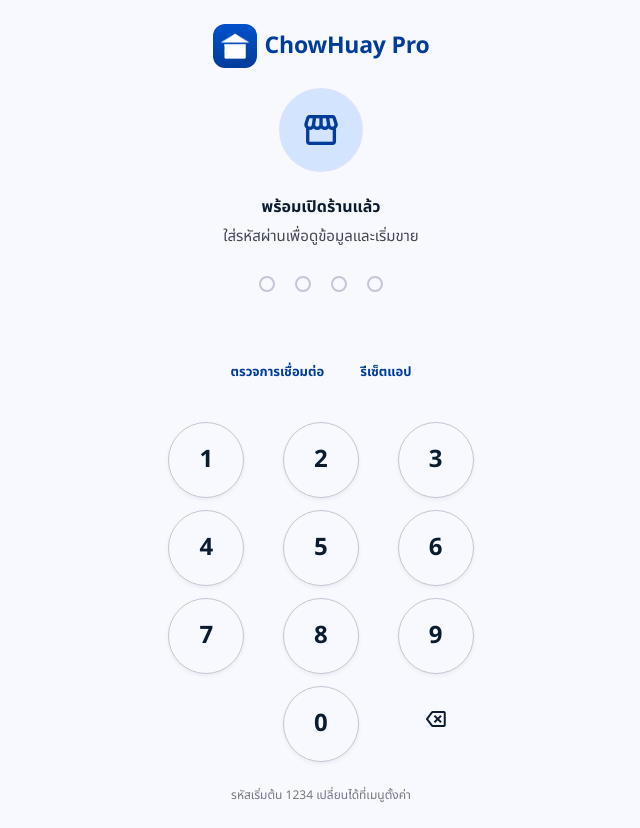
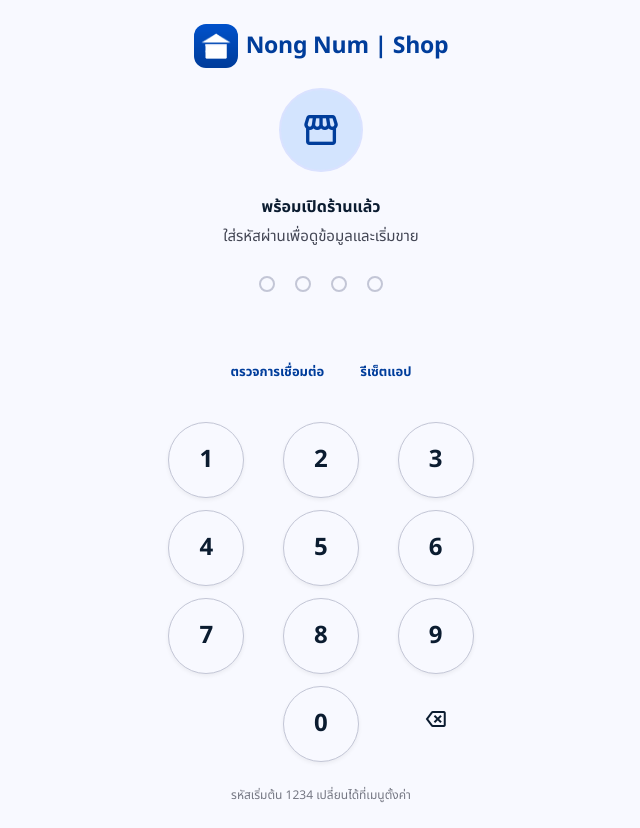
Before and after one commit to 696051000094-glitch/NumShopTest, a website: page index.html in a window 1280 px wide. Shown: the whole page, without its empty margins (319-959 px from the left). Drawn offline with nearby package versions, Linux system fonts and the light colour scheme; no server answers.

Commit message:
Update index.html

```diff
--- a/index.html
+++ b/index.html
@@ -9,7 +9,7 @@
   <meta name="apple-mobile-web-app-capable" content="yes">
   <meta name="apple-mobile-web-app-status-bar-style" content="default">
   <meta name="apple-mobile-web-app-title" content="ChowHuay Pro">
-  <title>Num Shop</title>
+  <title>Num | Shop</title>
   <link rel="icon" href="icons/favicon.svg" type="image/svg+xml">
   <link rel="apple-touch-icon" href="icons/icon-192.png">
   <link rel="manifest" href="manifest.webmanifest">
@@ -32,7 +32,7 @@
   <main id="passcode-overlay" class="pin-screen" aria-labelledby="pin-title">
     <div class="pin-brand">
       <img src="icons/icon-192.png" alt="โลโก้ ChowHuay Pro" width="44" height="44">
-      <h1 class="h2 text-primary">ChowHuay Pro</h1>
+      <h1 class="h2 text-primary">Nong Num | Shop</h1>
     </div>
     <div class="pin-mark" aria-hidden="true">
       <span class="material-symbols-outlined text-primary" aria-hidden="true">storefront</span>
```
